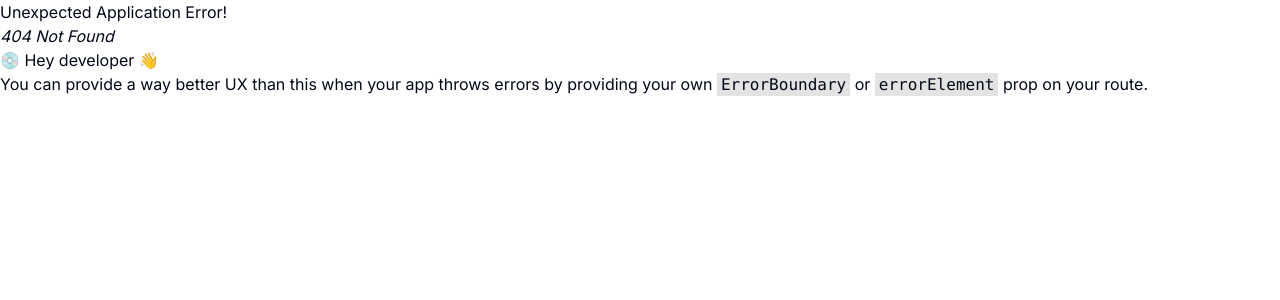
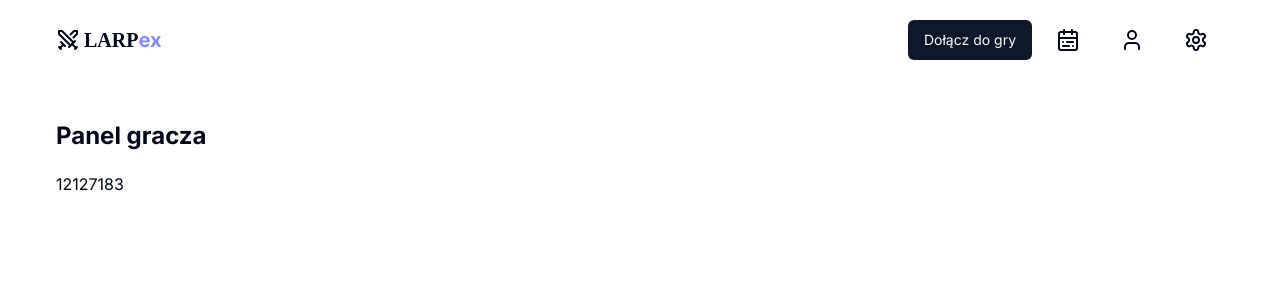
Before and after one commit to PO-2023/LARPex, a React (Vite) app in the folder frontend/: page /play/12127183 in a window 1280 px wide. Before the commit this address had no page. Shown: the top 300 px of the page. Built offline with nearby package versions, Linux system fonts and the light colour scheme; a web font is replaced by a local one.

Commit message:
game panel

```diff
--- a/frontend/src/components/Header.tsx
+++ b/frontend/src/components/Header.tsx
@@ -6,7 +6,7 @@ import Logo from "./Logo";
 import { cn } from "@/lib/utils";
 const Header = () => {
   const location = useLocation();
-
+  const joinPlay = 12127183;
   return (
     <>
       <header className="w-screen h-20 flex items-center px-3 sm:px-14 justify-between">
@@ -15,6 +15,17 @@ const Header = () => {
         </Link>
         <nav>
           <ul className="flex sm:gap-2">
+          <Link to={`/play/${joinPlay}`}>
+              <Button
+
+                className={cn(
+                  "cursor-pointer flex hover:text-indigo-400",
+
+                )}
+              >
+                Dołącz do gry
+              </Button>
+            </Link>
             <Link to={`/events`}>
               <Button
                 variant="ghost"
@@ -38,6 +49,8 @@ const Header = () => {
             >
               <Settings />
             </Button>
+
+
           </ul>
         </nav>
       </header>
--- /dev/null
+++ b/frontend/src/views/Play.tsx
@@ -0,0 +1,16 @@
+import { useParams } from "react-router-dom";
+
+const Play = () => {
+  const {id} = useParams();
+
+  return (
+    <div className="sm:px-14 px-3 mt-10">
+      <h1 className="font-bold text-2xl">Panel gracza </h1>
+      <main className="flex flex-col mt-5">
+        {id}
+      </main>
+    </div>
+  );
+};
+
+export default Play;
```
Also changed, not shown: frontend/src/main.tsx (+8 -0 lines), 1 other file (tests, documents, lock files or other folders).
